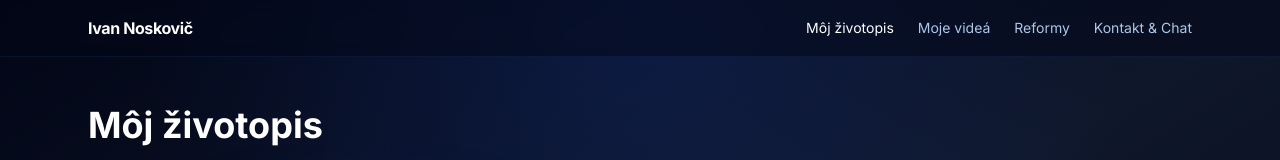
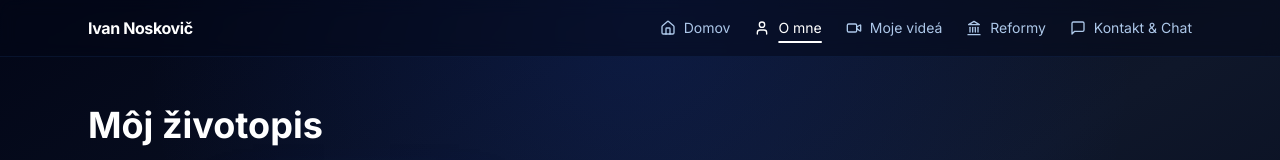
Before and after one commit to flamesuserresource4/frontend-repo_vvpkpyq9_szifxt, a React (Vite) app: page /o-mne in a window 1280 px wide. Shown: the top 160 px of the page. Built offline with nearby package versions, Linux system fonts and the light colour scheme; no server answers; a web font is replaced by a local one.

Commit message:
Update project prj_vvpkpyq9 - 2025-11-20T15:04:02.552Z

```diff
--- a/src/components/Header.jsx
+++ b/src/components/Header.jsx
@@ -1,19 +1,35 @@
 import { Link, useLocation } from 'react-router-dom'
+import { Home, User, Video, Landmark, MessageSquare } from 'lucide-react'
 
 export default function Header() {
   const { pathname } = useLocation()
-  const linkBase = 'hover:text-white'
-  const active = (path) => pathname === path ? 'text-white' : 'text-blue-200/90'
+  const isActive = (path) => pathname === path
+  const base = 'transition-colors text-blue-200/90 hover:text-white'
+  const activeClasses = 'text-white underline decoration-2 underline-offset-8'
+
+  const items = [
+    { to: '/', label: 'Domov', Icon: Home },
+    { to: '/o-mne', label: 'O mne', Icon: User },
+    { to: '/videa', label: 'Moje videá', Icon: Video },
+    { to: '/reformy', label: 'Reformy', Icon: Landmark },
+    { to: '/kontakt', label: 'Kontakt & Chat', Icon: MessageSquare },
+  ]
 
   return (
     <header className="sticky top-0 z-20 backdrop-blur border-b border-blue-500/10 bg-slate-950/50">
       <div className="max-w-6xl mx-auto px-6 py-4 flex items-center justify-between">
         <Link to="/" className="font-extrabold text-white tracking-tight">Ivan Noskovič</Link>
         <nav className="flex gap-6 text-sm">
-          <Link to="/o-mne" className={`${linkBase} ${active('/o-mne')}`}>Môj životopis</Link>
-          <Link to="/videa" className={`${linkBase} ${active('/videa')}`}>Moje videá</Link>
-          <Link to="/reformy" className={`${linkBase} ${active('/reformy')}`}>Reformy</Link>
-          <Link to="/kontakt" className={`${linkBase} ${active('/kontakt')}`}>Kontakt & Chat</Link>
+          {items.map(({ to, label, Icon }) => (
+            <Link
+              key={to}
+              to={to}
+              className={`${base} ${isActive(to) ? activeClasses : ''} flex items-center gap-2`}
+            >
+              <Icon className="w-4 h-4" />
+              <span>{label}</span>
+            </Link>
+          ))}
         </nav>
       </div>
     </header>
```
Also changed, not shown: 1 other file (tests, documents, lock files or other folders).
